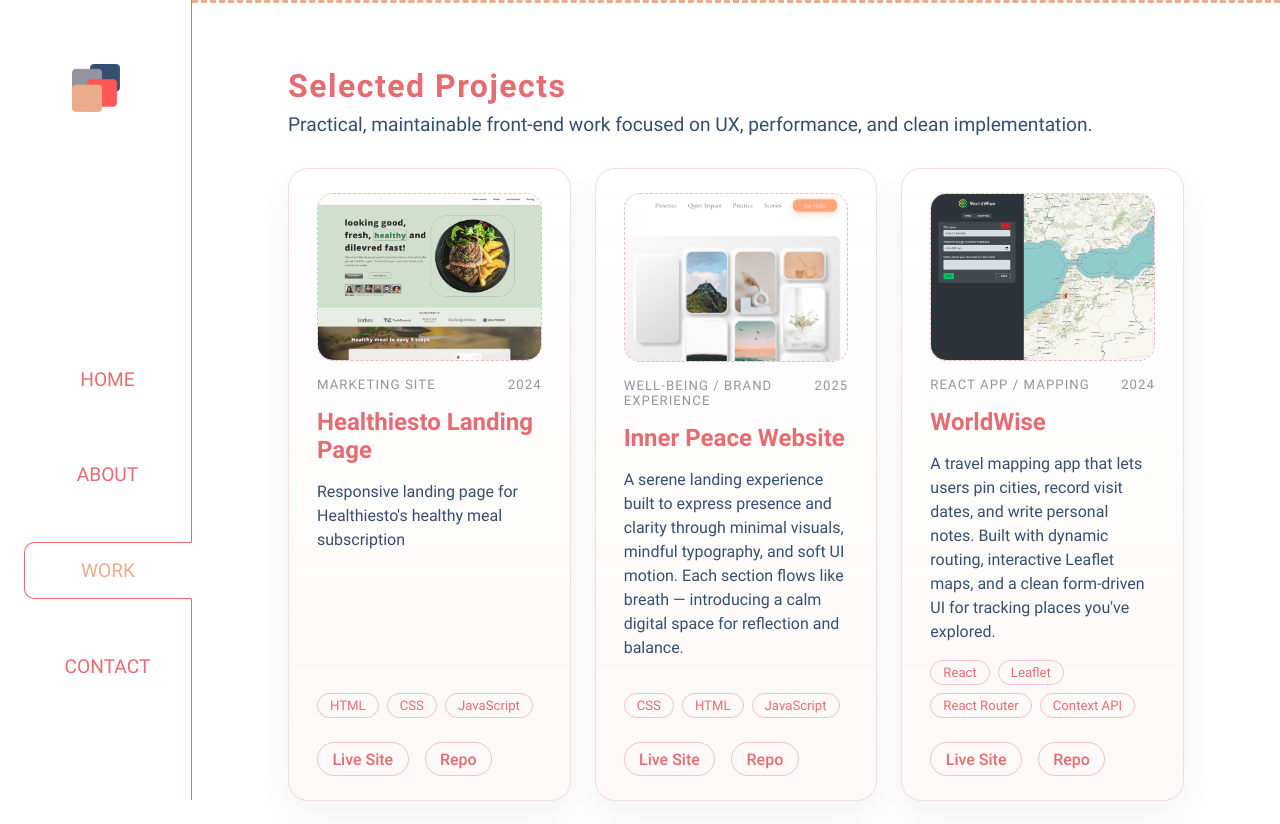
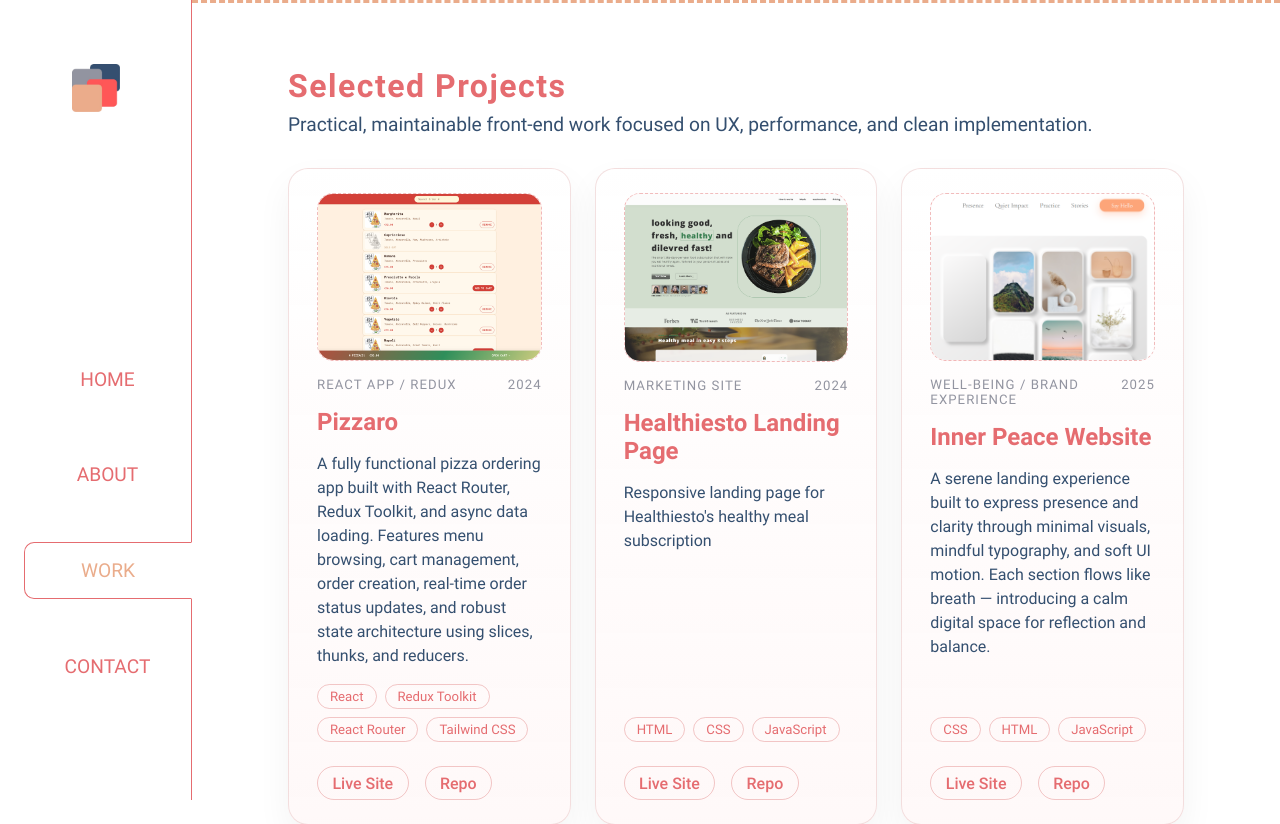
Before and after one commit to Souflogi/portfolio, a React (Vite) app: page /works in a window 1280 px wide. Shown: the top 824 px of the page. Built offline with nearby package versions, Linux system fonts and the light colour scheme.

Commit message:
Refactor code structure for improved readability and maintainability

```diff
--- a/src/pages/works/WorkPage.jsx
+++ b/src/pages/works/WorkPage.jsx
@@ -10,8 +10,22 @@ import quiz from "../../assets/images/works/quiz.png";
 import manage from "../../assets/images/works/manage.png";
 import score from "../../assets/images/works/score.png";
 import simplebank from "../../assets/images/works/simplebank.png";
+import pizzaro from "../../assets/images/works/pizzaro.png";
 
 const projects = [
+  {
+    title: "Pizzaro",
+    summary:
+      "A fully functional pizza ordering app built with React Router, Redux Toolkit, and async data loading. Features menu browsing, cart management, order creation, real-time order status updates, and robust state architecture using slices, thunks, and reducers.",
+    category: "React App / Redux",
+    year: "2024",
+    stack: ["React", "Redux Toolkit", "React Router", "Tailwind CSS"],
+    demo: "https://your-github-username.github.io/pizzaro",
+    repo: "https://github.com/your-github-username/pizzaro",
+    image: pizzaro,
+    imgAlt:
+      "Pizzaro app interface showing pizza menu, cart summary, and order workflow",
+  },
   {
     title: "Healthiesto Landing Page",
     summary:
```
Also changed, not shown: src/assets/images/works/pizzaro.png (added).
